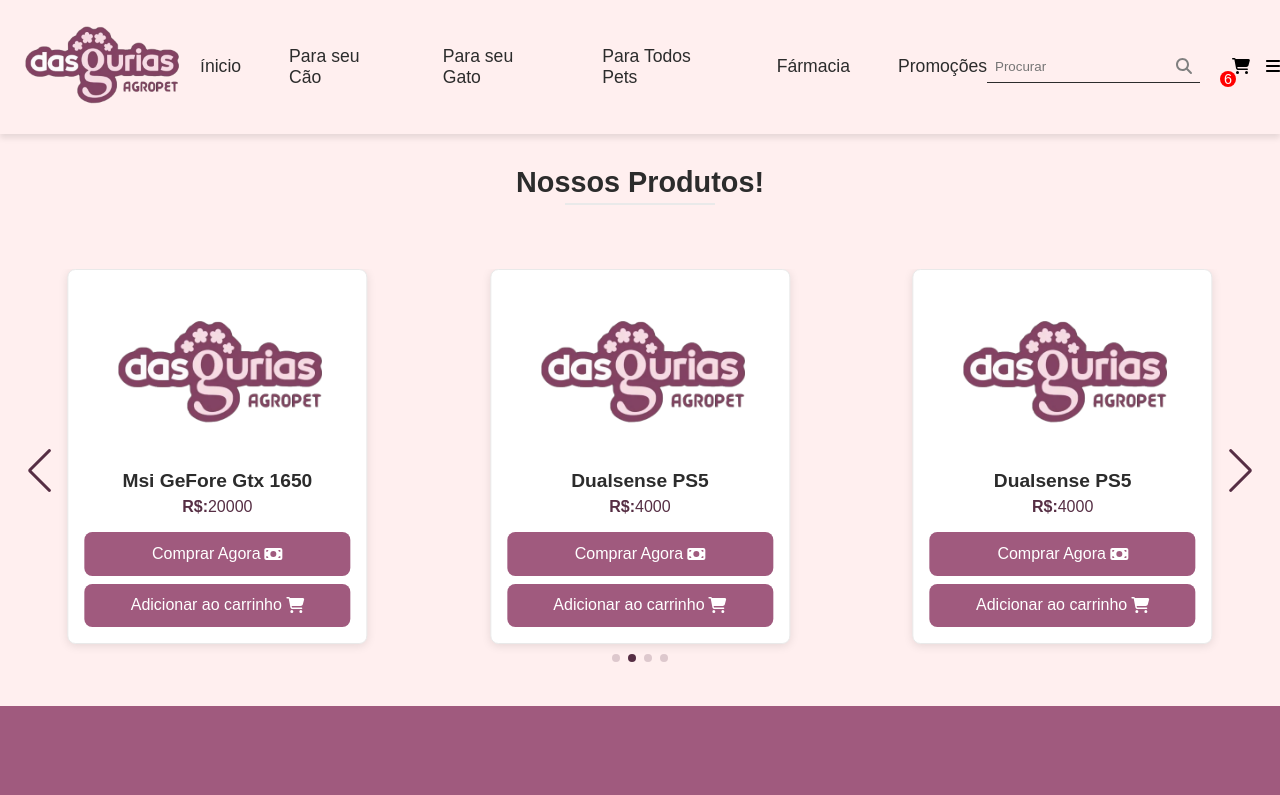
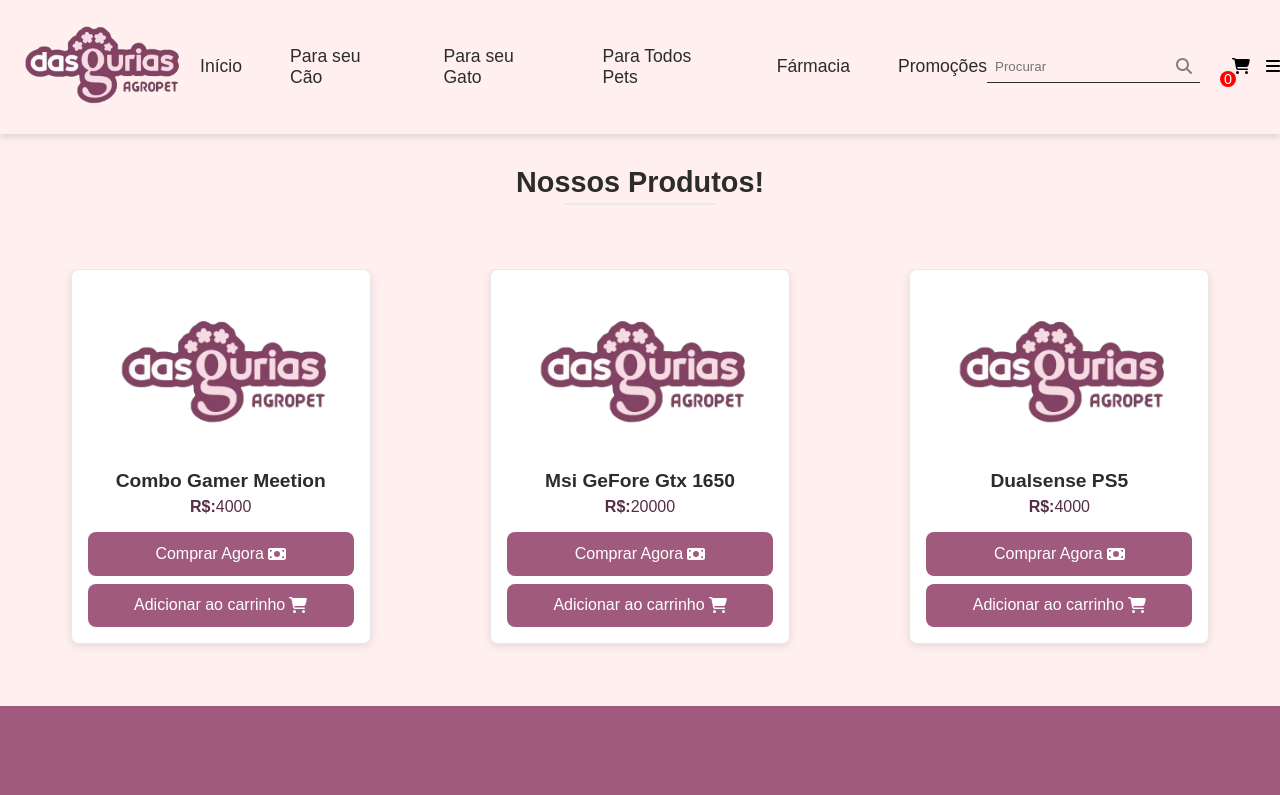
Before and after one commit to danwolker/ecommerce-vite, a React (Vite) app: page /produtos in a window 1280 px wide. Shown: the top 795 px of the page. Built offline with nearby package versions, Linux system fonts and the light colour scheme.

Commit message:
Subindo o projeto inicial para o GitHub

```diff
--- a/src/App.tsx
+++ b/src/App.tsx
@@ -2,6 +2,7 @@
 import { BrowserRouter as Router, Routes, Route } from "react-router-dom";
 import Navbar from "./components/Navbar";
 import Footer from "./components/Footer";
+import SidebarCart from "./components/SidebarCart";
 import HomePage from "./components/pages/HomePage";
 import ProductsPage from "./components/pages/ProductsPage";
 
@@ -15,37 +16,70 @@
 
 function App() {
   const [products, setProducts] = useState<Product[]>([]);
-  const [showSidebarCart, setShowSidebarCart] = useState(false)
+  const [showSidebarCart, setShowSidebarCart] = useState(false);
+  const [selectedProducts, setSelectedProducts] = useState<Product[]>([]);
+  const [cartTotal, setCartTotal] = useState(0);
 
   useEffect(() => {
     fetch("/Products.json")
       .then((res) => {
-        if (!res.ok) {
-          throw new Error("Falha ao carregar o arquivo JSON.");
-        }
+        if (!res.ok) throw new Error("Falha ao carregar o arquivo JSON.");
         return res.json();
       })
-      .then((data) => {
-        setProducts(data.products);
-      })
-      .catch((error) => {
-        console.error("Erro ao carregar os produtos:", error);
-      });
+      .then((data) => setProducts(data.products))
+      .catch((error) => console.error("Erro ao carregar os produtos:", error));
   }, []);
+
+  // Adicionar produto ao carrinho
+  const addProductToCart = (id: number) => {
+    const productToAdd = products.find((product) => product.id === id);
+    if (!productToAdd) return;
+
+    if (selectedProducts.some((product) => product.id === id)) return;
+
+    const newCart = [...selectedProducts, productToAdd];
+    setSelectedProducts(newCart);
+    setCartTotal(cartTotal + productToAdd.price);
+  };
+
+  // Remover produto do carrinho
+  const removeProductFromCart = (id: number) => {
+    const productToRemove = selectedProducts.find((product) => product.id === id);
+    if (!productToRemove) return;
+
+    const newCart = selectedProducts.filter((product) => product.id !== id);
+    setSelectedProducts(newCart);
+    setCartTotal(cartTotal - productToRemove.price);
+  };
 
   return (
     <Router>
       <div className="App">
-        <Navbar setShowSidebarCart={setShowSidebarCart} />
+        <Navbar setShowSidebarCart={setShowSidebarCart} selectedProducts={selectedProducts} />
+        <SidebarCart
+          setShowSidebarCart={setShowSidebarCart}
+          showSidebarCart={showSidebarCart}
+          selectedProducts={selectedProducts}
+          cartTotal={cartTotal}
+          removeProductFromCart={removeProductFromCart}
+        />
         <main>
           <Routes>
-            <Route path="/" element={<HomePage products={products}
-              setShowSidebarCart={setShowSidebarCart}
-              showSidebarCart={showSidebarCart}
+            <Route
+              path="/"
+              element={
+                <HomePage
+                  removeProductFromCart={removeProductFromCart}
+                  selectedProducts={selectedProducts}
+                  addProductToCart={addProductToCart}
+                  products={products}
+                  setShowSidebarCart={setShowSidebarCart}
+                  showSidebarCart={showSidebarCart}
+                  cartTotal={cartTotal}
+                />
+              }
             />
-            }
-            />
-            <Route path="/produtos" element={<ProductsPage products={products} />} />
+            <Route path="/produtos" element={<ProductsPage products={products} addProductToCart={addProductToCart} />} />
           </Routes>
         </main>
         <Footer />
--- a/src/components/Navbar.tsx
+++ b/src/components/Navbar.tsx
@@ -3,41 +3,28 @@
 import { FontAwesomeIcon } from "@fortawesome/react-fontawesome";
 import { faShoppingCart, faBars, faSearch } from "@fortawesome/free-solid-svg-icons";
 
-// Define as propriedades esperadas pelo componente
 interface NavbarProps {
   setShowSidebarCart: React.Dispatch<React.SetStateAction<boolean>>;
+  selectedProducts: any[];
 }
 
-export default function Navbar({ setShowSidebarCart }: NavbarProps) {
+export default function Navbar({ setShowSidebarCart, selectedProducts }: NavbarProps) {
   const [show, setShow] = useState(false);
 
   return (
     <div className="nav">
       <div className="inner-content">
-      <h1 className="logo">
-  <img src="/images/logoprincipal.png" alt="Love Store"
-        className="logo-image" />
-    </h1>
-        <nav className={show ? "show" : ""}>
+        <h1 className="logo">
+          <img src="/images/logoprincipal.png" alt="Love Store" className="logo-image" />
+        </h1>
+        <nav className={`${show ? "show" : ""}`}>
           <ul>
-            <li>
-              <Link to="/">ínicio</Link>
-            </li>
-            <li>
-              <Link to="/produtos">Para seu Cão</Link>
-            </li>
-            <li>
-              <Link to="/produtos">Para seu Gato</Link>
-            </li>
-            <li>
-              <Link to="/produtos">Para Todos Pets</Link>
-            </li>
-            <li>
-              <Link to="/produtos">Fármacia</Link>
-            </li>
-            <li>
-              <Link to="/produtos">Promoções</Link>
-            </li>
+            <li><Link to="/">Início</Link></li>
+            <li><Link to="/produtos">Para seu Cão</Link></li>
+            <li><Link to="/produtos">Para seu Gato</Link></li>
+            <li><Link to="/produtos">Para Todos Pets</Link></li>
+            <li><Link to="/produtos">Fármacia</Link></li>
+            <li><Link to="/produtos">Promoções</Link></li>
           </ul>
         </nav>
         <div className="navs-icon-container">
@@ -45,12 +32,9 @@
             <input type="search" placeholder="Procurar" />
             <FontAwesomeIcon icon={faSearch} />
           </div>
-          <button
-            className="shopping-cart"
-            onClick={() => setShowSidebarCart(true)}
-          >
+          <button className="shopping-cart" onClick={() => setShowSidebarCart(true)}>
             <FontAwesomeIcon icon={faShoppingCart} />
-            <div className="product-count">6</div>
+            <div className="product-count">{selectedProducts.length}</div>
           </button>
           <button className="menu-button" onClick={() => setShow(!show)}>
             <FontAwesomeIcon icon={faBars} />
--- a/src/components/Product.tsx
+++ b/src/components/Product.tsx
@@ -8,9 +8,17 @@
   name: string;
   image: string;
   price: number;
+  addProductToCart: (id: number) => void;
 }
 
-const Product: React.FC<ProductProps> = ({ id, name, image, price }) => {
+const Product: React.FC<ProductProps> = ({
+  id,
+  name,
+  image,
+  price,
+  addProductToCart,
+ }) =>
+    {
   return (
     <div className="product">
       <img src={image} alt={name} />
@@ -25,7 +33,7 @@
           <span>Comprar Agora</span>
           <FontAwesomeIcon icon={faMoneyBill} />
         </Link>
-        <button className="btn-icon add-to-cart-btn">
+        <button onClick={() => addProductToCart (id)} className="btn-icon add-to-cart-btn">
           <span>Adicionar ao carrinho</span>
           <FontAwesomeIcon icon={faCartShopping} />
         </button>
--- a/src/components/ProductsList.tsx
+++ b/src/components/ProductsList.tsx
@@ -4,7 +4,7 @@
 import { Navigation, Pagination, Autoplay } from "swiper/modules";
 import "swiper/swiper-bundle.css";
 
-export interface Product {
+interface Product {
   id: number;
   name: string;
   image: string;
@@ -13,28 +13,34 @@
 
 interface ProductsListProps {
   products: Product[];
+  addProductToCart: (id: number) => void;
 }
 
-const ProductsList: React.FC<ProductsListProps> = ({ products }) => {
+const ProductsList: React.FC<ProductsListProps> = ({ products, addProductToCart }) => {
+  // Garante que não haja IDs duplicados
+  const uniqueProducts = Array.from(new Set(products.map((p) => p.id))).map((id) =>
+    products.find((p) => p.id === id)
+  );
+
   return (
     <div className="product-carousel-container">
       <Swiper
         modules={[Navigation, Pagination, Autoplay]}
-        spaceBetween={20}
-        slidesPerView={3}
+        spaceBetween={10}
+        slidesPerView={products.length < 3 ? 1 : 3} // Ajusta se houver poucos produtos
         navigation
         pagination={{ clickable: true }}
         autoplay={{ delay: 3000, disableOnInteraction: false }}
-        loop
+        loop={products.length >= 3} // Desativa loop se houver poucos produtos
         breakpoints={{
-          1024: { slidesPerView: 3 },
-          768: { slidesPerView: 2 },
+          1024: { slidesPerView: products.length < 3 ? 1 : 3 },
+          768: { slidesPerView: products.length < 3 ? 1 : 2 },
           480: { slidesPerView: 1 },
         }}
       >
-        {products.map((product) => (
-          <SwiperSlide key={product.id}>
-            <Product {...product} />
+        {uniqueProducts.map((product) => (
+          <SwiperSlide key={product?.id.toString()}>
+            <Product {...product!} addProductToCart={addProductToCart} />
           </SwiperSlide>
         ))}
       </Swiper>
--- a/src/components/PubliSocialMedia.tsx
+++ b/src/components/PubliSocialMedia.tsx
@@ -21,10 +21,6 @@
           <button className="signup-button">Cadastre-se</button>
         </div>
       </div>
-
-      <div className="social-whatsapp">
-        <FontAwesomeIcon icon={faWhatsapp} className="whatsapp-icon" />
-      </div>
     </div>
   );
 }
--- a/src/components/SidebarProduct.tsx
+++ b/src/components/SidebarProduct.tsx
@@ -1,28 +1,49 @@
-import { FontAwesomeIcon } from '@fortawesome/react-fontawesome'
-import { faXmark } from '@fortawesome/free-solid-svg-icons'
-import React from 'react'
+import { FontAwesomeIcon } from '@fortawesome/react-fontawesome';
+import { faXmark } from '@fortawesome/free-solid-svg-icons';
+import React, { useState } from 'react';
 
-export default function SidebarProduct() {
+interface SidebarProductProps {
+  id: number;
+  name: string;
+  image: string;
+  price: number;
+  removeProductFromCart: (id: number) => void;
+}
+
+export default function SidebarProduct({ id, name, image, price, removeProductFromCart }: SidebarProductProps) {
+  const [quantity, setQuantity] = useState(1);
+  const [priceSum, setPriceSum] = useState(price);
+
   return (
     <div className="sidebar-product">
       <div className="left-side">
-        <button className="remove-product-btn">
+        <button className="remove-product-btn" onClick={() => removeProductFromCart(id)}>
           <FontAwesomeIcon icon={faXmark} />
         </button>
-
         <div className="details">
-        <h4>Dualsense ps5</h4>
-        <p> R$: 2.000,00</p>
-        <input type="number" min={1} max={100} />
-        <p className="price-sum">
-          <b>Soma :</b> R$: 1.000,00
-        </p>
-      </div>
-
+          <h4>{name}</h4>
+          <p>R$ {price}</p>
+          <input
+            type="number"
+            min={1}
+            max={100}
+            value={quantity}
+            onChange={(e) => {
+              const newQuantity = Number(e.target.value);
+              setQuantity(newQuantity);
+              setPriceSum(newQuantity * price);
+            }}
+          />
+          {priceSum > price && (
+            <p className="price-sum">
+              <b>Soma: </b> R$ {priceSum.toFixed(2)}
+            </p>
+          )}
+        </div>
       </div>
       <div className="right-side">
-        <img src="public\products\product-6.png" alt="dualsense" />
+        <img src={image} alt={name} />
       </div>
     </div>
-  )
+  );
 }
--- a/src/components/pages/ProductsPage.tsx
+++ b/src/components/pages/ProductsPage.tsx
@@ -1,7 +1,6 @@
 import React from "react";
 import ProductsList from "../ProductsList";
 
-// Define a interface do produto com base no JSON
 interface Product {
   id: number;
   name: string;
@@ -13,16 +12,17 @@
 // Define as propriedades esperadas pela página
 interface ProductsPageProps {
   products: Product[];
+  addProductToCart: (id: number) => void;
 }
 
-export default function ProductsPage({ products }: ProductsPageProps) {
+export default function ProductsPage({ products, addProductToCart }: ProductsPageProps) {
   return (
     <div className="page-inner-content">
       <div className="section-title">
         <h3>Nossos Produtos!</h3>
         <div className="underline"></div>
         <div className="main-content">
-          <ProductsList products={products} />
+          <ProductsList products={products} addProductToCart={addProductToCart} />
         </div>
       </div>
     </div>
```
Also changed, not shown: src/components/SidebarCart.tsx (+23 -9 lines), src/components/pages/HomePage.tsx (+21 -16 lines), src/index.css (+15 -29 lines).
